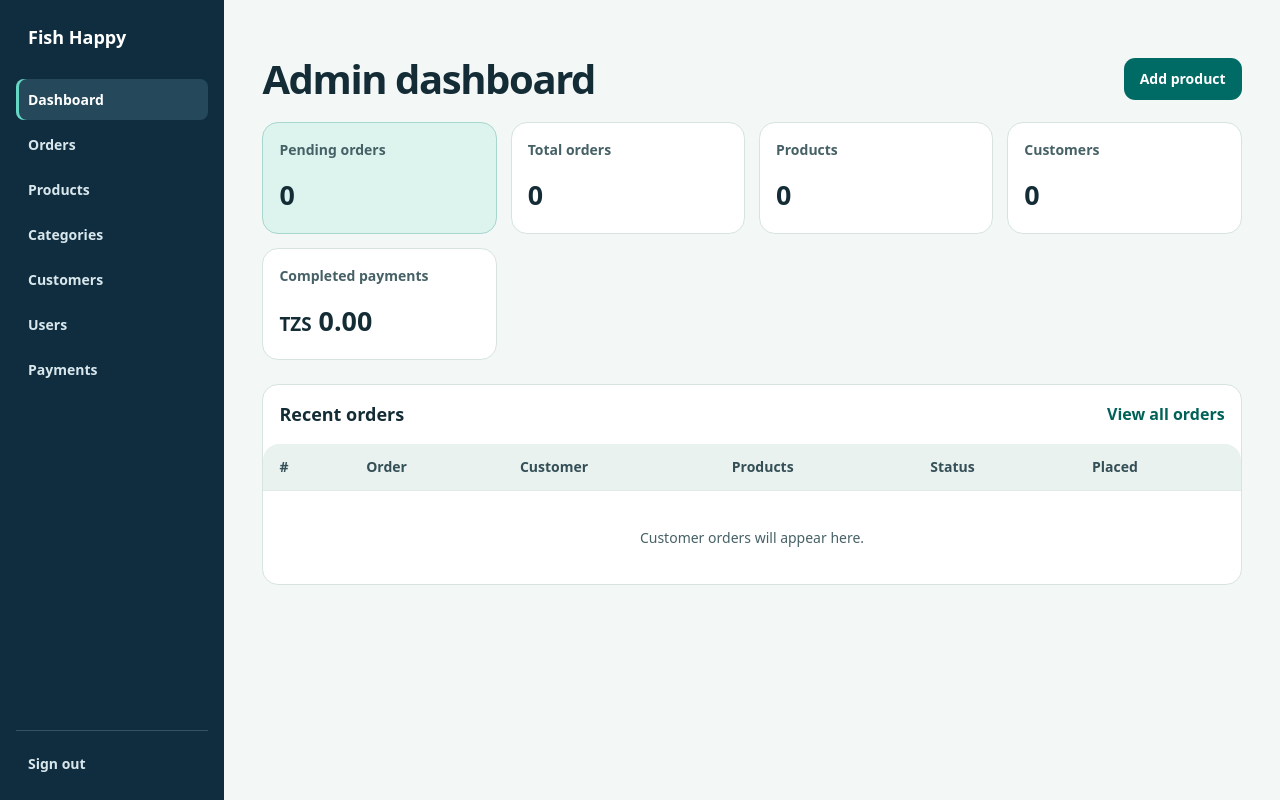
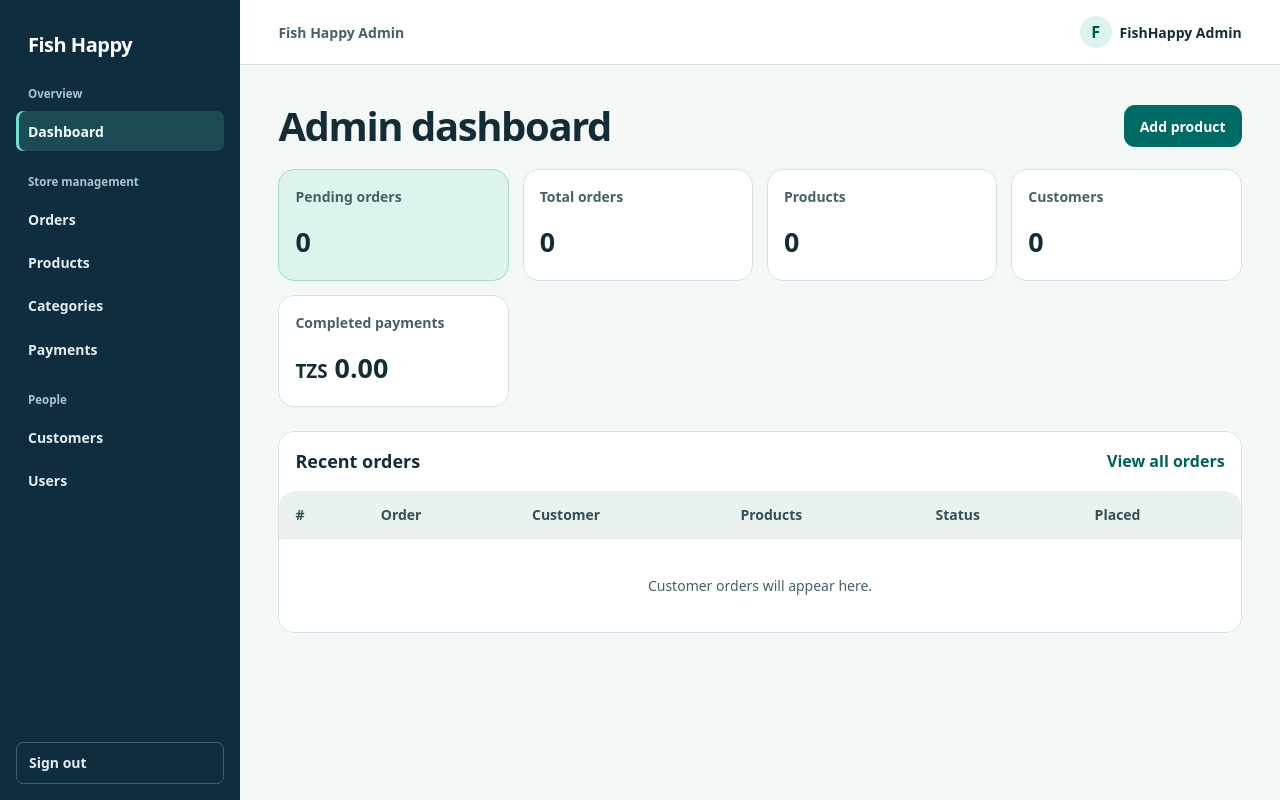
Before and after one commit to chirtu/fish_back, a Laravel app: page / in a window 1280 px wide. Run offline with Laravel 12, Linux system fonts and the light colour scheme; a user stored in the database is signed in; data comes from the database, SQL or seed files in the repository; data that the repository does not hold is empty; style sheets or scripts are compiled from the project's sources; some libraries are stand-ins or nearby versions; some web fonts are replaced.

Commit message:
Refine Fish Happy admin workspace and navigation

```diff
--- a/public/css/admin.css
+++ b/public/css/admin.css
@@ -1,43 +1,91 @@
 .admin-shell {
     display: grid;
-    grid-template-columns: 14rem minmax(0, 1fr);
+    grid-template-columns: 15rem minmax(0, 1fr);
     min-height: 100vh;
     background: #f3f7f6;
     color: #142c35;
 }
-.admin-wrap { width: 100%; max-width: 78rem; margin-inline: auto; padding-inline: clamp(1rem, 3vw, 2.5rem); }
-.admin-sidebar { background: #102d40; color: #fff; }
+.admin-wrap { width: 100%; max-width: 90rem; margin-inline: auto; padding-inline: clamp(1rem, 3vw, 2.5rem); }
+.admin-sidebar, .admin-drawer { background: #102d40; color: #fff; }
 .admin-sidebar-inner {
     position: sticky;
     top: 0;
     display: flex;
     flex-direction: column;
-    gap: 1.75rem;
+    min-height: 0;
     height: 100dvh;
     overflow-y: auto;
     padding: 1.5rem 1rem 1rem;
 }
-.admin-brand { padding-inline: .75rem; font-size: 1.125rem; font-weight: 750; white-space: nowrap; }
-.admin-sidebar-menu { display: flex; flex: 1; flex-direction: column; gap: 1rem; }
-.admin-nav { display: grid; gap: .25rem; }
-.admin-sidebar-menu form { margin-top: auto; padding-top: .75rem; border-top: 1px solid #315264; }
-.admin-nav a, .admin-signout, .admin-menu-toggle {
+.admin-brand {
+    display: block;
+    padding: .35rem .75rem 1.6rem;
+    font-size: 1.25rem;
+    font-weight: 750;
+    letter-spacing: -.025em;
+}
+.admin-nav { display: grid; gap: 1.35rem; }
+.admin-nav-group { display: grid; gap: .2rem; }
+.admin-nav-group p {
+    padding: 0 .75rem .35rem;
+    color: #acc2ce;
+    font-size: .72rem;
+    font-weight: 650;
+}
+.admin-nav a, .admin-signout {
     display: block;
     width: 100%;
-    padding: .625rem .75rem;
-    border-radius: .5rem;
-    color: #d8e7ec;
+    padding: .6rem .75rem;
+    border-radius: .45rem;
+    color: #e3edf1;
     text-align: start;
     font-size: .875rem;
     font-weight: 600;
 }
-.admin-nav a:hover, .admin-nav [aria-current="page"], .admin-signout:hover, .admin-menu-toggle:hover {
-    background: #25495a;
-    color: #fff;
+.admin-nav a:hover, .admin-signout:hover, .admin-drawer-close:hover { background: #25495a; color: #fff; }
+.admin-nav [aria-current="page"] { background: #1d4b55; color: #f0fffc; box-shadow: inset 3px 0 #72decb; }
+.admin-sidebar-footer { margin-top: auto; padding-top: 1.25rem; }
+.admin-signout { border: 1px solid #3f6172; }
+.admin-workspace { min-width: 0; }
+.admin-topbar { background: #fff; border-bottom: 1px solid #d6e3df; }
+.admin-topbar-inner {
+    display: flex;
+    align-items: center;
+    justify-content: space-between;
+    gap: .75rem;
+    min-height: 4rem;
 }
-.admin-nav [aria-current="page"] { box-shadow: inset 3px 0 #66d7c4; }
+.admin-workspace-label { color: #426169; font-size: .875rem; font-weight: 650; }
+.admin-account { display: flex; align-items: center; gap: .5rem; min-width: 0; }
+.admin-avatar {
+    display: grid;
+    flex: none;
+    place-items: center;
+    width: 2rem;
+    height: 2rem;
+    border-radius: 50%;
+    background: #ddf3ee;
+    color: #00554d;
+    font-weight: 750;
+}
+.admin-account-name { overflow: hidden; text-overflow: ellipsis; white-space: nowrap; font-size: .875rem; font-weight: 650; }
 .admin-menu-toggle { display: none; }
-.admin-main { min-width: 0; padding-block: clamp(1.5rem, 5vw, 3.5rem); }
+.admin-main { min-width: 0; padding-block: clamp(1.5rem, 3vw, 3rem); }
+.admin-drawer {
+    position: fixed;
+    inset: 0 auto 0 0;
+    margin: 0;
+    padding: 0;
+    border: 0;
+    width: min(18rem, 90vw);
+    max-width: none;
+    height: 100dvh;
+    max-height: none;
+}
+.admin-drawer::backdrop { background: rgb(12 30 40 / .65); }
+.admin-drawer-heading { display: flex; justify-content: space-between; align-items: center; gap: .5rem; margin-bottom: 1.25rem; }
+.admin-drawer-heading .admin-brand { padding-block: .35rem; }
+.admin-drawer-close { padding: .4rem .65rem; border: 1px solid #537384; border-radius: .45rem; font-size: .875rem; }
 .admin-heading, .admin-panel-heading {
     display: flex;
     align-items: center;
--- /dev/null
+++ b/resources/views/layouts/admin-navigation.blade.php
@@ -0,0 +1,29 @@
+<nav class="admin-nav" aria-label="Admin navigation">
+    @foreach([
+        'Overview' => [
+            ['home', 'home', 'Dashboard'],
+        ],
+        'Store management' => [
+            ['orders.index', 'orders.*', 'Orders'],
+            ['products.index', 'products.*', 'Products'],
+            ['productCategories.index', 'productCategories.*', 'Categories'],
+            ['payments.index', 'payments.*', 'Payments'],
+        ],
+        'People' => [
+            ['customers.index', 'customers.*', 'Customers'],
+            ['users.index', 'users.*', 'Users'],
+        ],
+    ] as $group => $links)
+        <div class="admin-nav-group">
+            <p>{{ $group }}</p>
+            @foreach($links as [$route, $pattern, $label])
+                <a href="{{ route($route) }}" @if(request()->routeIs($pattern)) aria-current="page" @endif>{{ $label }}</a>
+            @endforeach
+        </div>
+    @endforeach
+</nav>
+
+<form action="{{ route('logout') }}" method="POST" class="admin-sidebar-footer">
+    @csrf
+    <button class="admin-signout" type="submit">Sign out</button>
+</form>
--- a/resources/views/layouts/app.blade.php
+++ b/resources/views/layouts/app.blade.php
@@ -1,48 +1,68 @@
 @extends('layouts.base')
 
 @push('styles')
-    <link rel="stylesheet" href="{{ asset('css/admin.css') }}">
+    <link rel="stylesheet" href="{{ asset('css/admin.css') }}?v={{ filemtime(public_path('css/admin.css')) }}">
 @endpush
 
 @section('body')
     <div class="admin-shell">
-        <header class="admin-sidebar">
+        <aside class="admin-sidebar">
             <div class="admin-sidebar-inner">
                 <a class="admin-brand" href="{{ route('home') }}">Fish Happy</a>
+                @include('layouts.admin-navigation')
+            </div>
+        </aside>
+
+        <div class="admin-workspace">
+            <header class="admin-topbar">
+                <div class="admin-wrap admin-topbar-inner">
                     <button type="button" class="admin-menu-toggle" id="admin-menu-toggle"
-                        aria-controls="admin-sidebar-menu" aria-expanded="false">
+                            aria-controls="admin-menu" aria-expanded="false" aria-haspopup="dialog">
+                        <span class="admin-menu-icon" aria-hidden="true"></span>
                         Menu
                     </button>
-                <div class="admin-sidebar-menu" id="admin-sidebar-menu">
-                    <nav class="admin-nav" aria-label="Admin navigation">
-                        @foreach([
-                            ['home', 'home', 'Dashboard'],
-                            ['orders.index', 'orders.*', 'Orders'],
-                            ['products.index', 'products.*', 'Products'],
-                            ['productCategories.index', 'productCategories.*', 'Categories'],
-                            ['customers.index', 'customers.*', 'Customers'],
-                            ['users.index', 'users.*', 'Users'],
-                            ['payments.index', 'payments.*', 'Payments'],
-                        ] as [$route, $pattern, $label])
-                            <a href="{{ route($route) }}" @if(request()->routeIs($pattern)) aria-current="page" @endif>{{ $label }}</a>
-                        @endforeach
-                    </nav>
-                    <form action="{{ route('logout') }}" method="POST">
-                        @csrf
-                        <button class="admin-signout" type="submit">Sign out</button>
-                    </form>
+                    <span class="admin-workspace-label">Fish Happy Admin</span>
+                    <div class="admin-account">
+                        <span class="admin-avatar" aria-hidden="true">{{ mb_strtoupper(mb_substr(auth('web')->user()?->name ?? 'A', 0, 1)) }}</span>
+                        <span class="admin-account-name">{{ auth('web')->user()?->name }}</span>
                     </div>
                 </div>
             </header>
+
             <main class="admin-wrap admin-main">
                 @yield('content')
             </main>
         </div>
+    </div>
+
+    <dialog class="admin-drawer" id="admin-menu" aria-labelledby="admin-menu-title">
+        <div class="admin-sidebar-inner">
+            <div class="admin-drawer-heading">
+                <h2 class="admin-brand" id="admin-menu-title">Fish Happy</h2>
+                <form method="dialog">
+                    <button class="admin-drawer-close" type="submit" autofocus>Close</button>
+                </form>
+            </div>
+            @include('layouts.admin-navigation')
+        </div>
+    </dialog>
+
     <script>
         (() => {
             const toggle = document.getElementById('admin-menu-toggle');
+            const drawer = document.getElementById('admin-menu');
+            const desktop = window.matchMedia('(min-width: 48rem)');
+
             toggle.addEventListener('click', () => {
-                toggle.setAttribute('aria-expanded', toggle.getAttribute('aria-expanded') === 'false');
+                drawer.showModal();
+                toggle.setAttribute('aria-expanded', 'true');
+            });
+            drawer.addEventListener('close', () => toggle.setAttribute('aria-expanded', 'false'));
+            drawer.addEventListener('click', (event) => {
+                if (event.target === drawer) drawer.close();
+            });
+            desktop.addEventListener('change', (event) => {
+                if (event.matches && drawer.open) drawer.close();
             });
         })();
     </script>
```
Also changed, not shown: other parts of public/css/admin.css (+21 -14 lines). Lines whose indentation alone changed are shown as unchanged.
